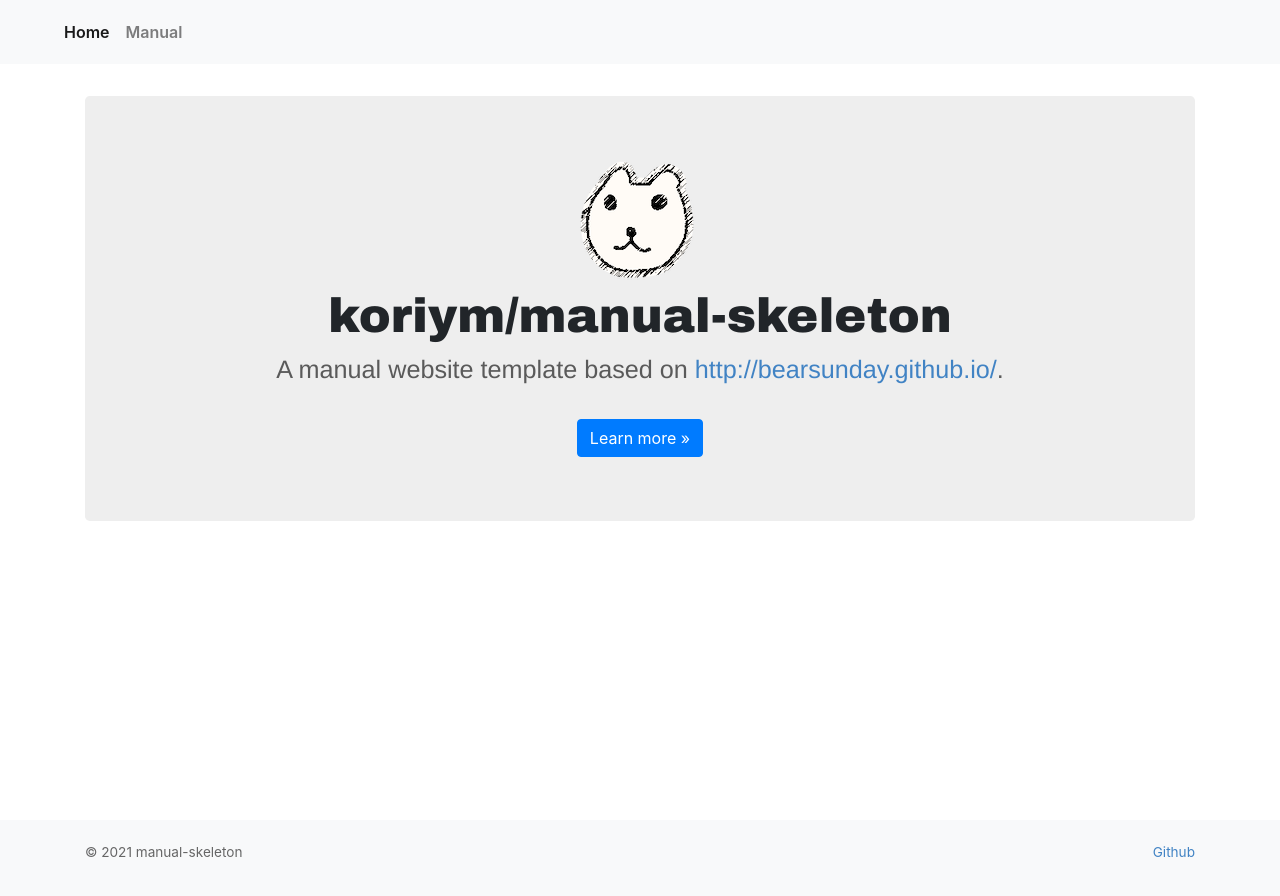
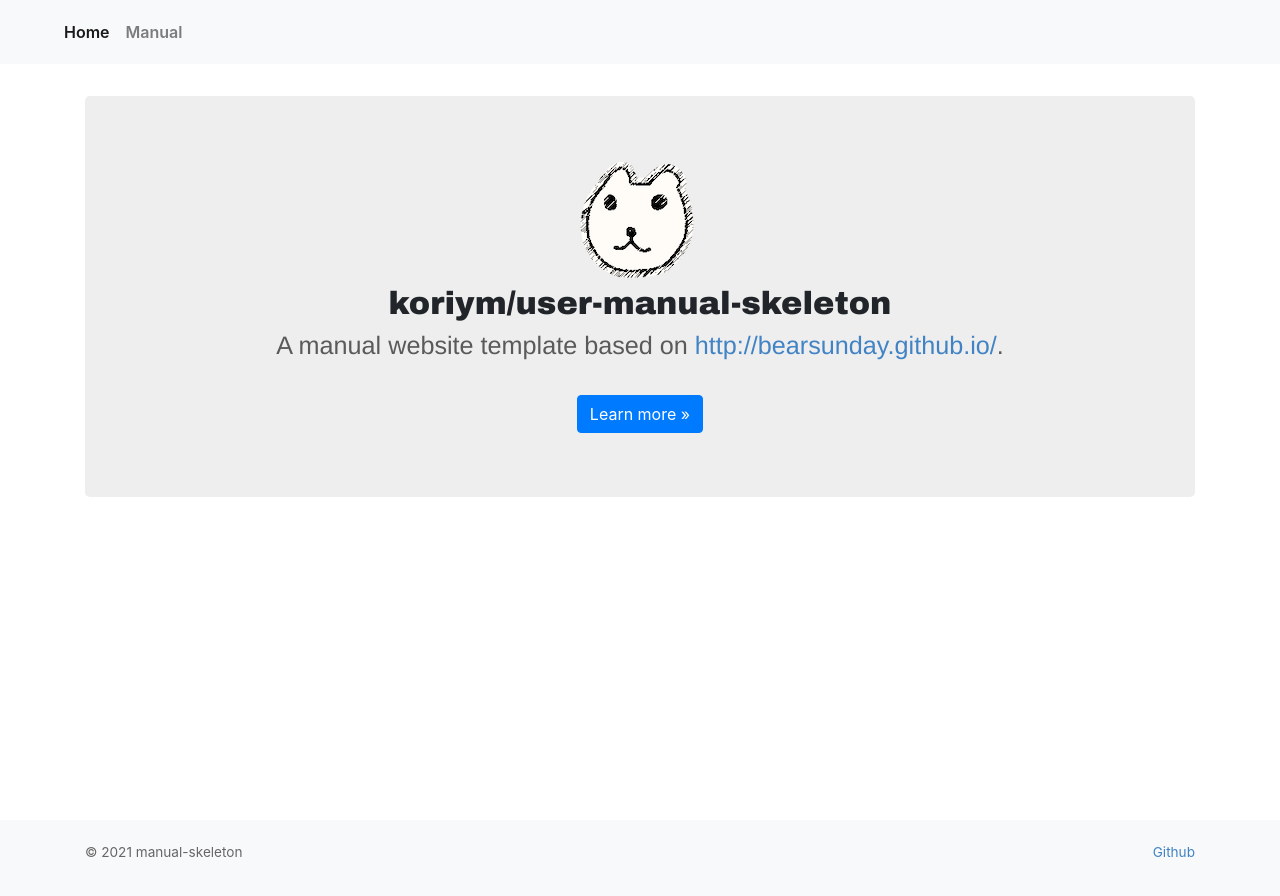
Before and after one commit to manual-skeleton-demo/manual-skeleton-demo.github.io, a Jekyll site: the page built from index.html, in a window 1280 px wide. Shown: the top 896 px of the page. Built offline with Jekyll 4.4.1, drawn with Linux system fonts in a browser that asks for light colours.

Commit message:
Update index.html

```diff
--- a/index.html
+++ b/index.html
@@ -5,7 +5,7 @@ category: Index
 ---
 <div class="jumbotron">
     <div><img src="./images/logo.png" alt="logo"></div>
-    <div style="font-size: xxx-large; font-family: 'Arial Black',serif">koriym/manual-skeleton</div>
+    <div style="font-size: xx-large; font-family: 'Arial Black',serif">koriym/user-manual-skeleton</div>
     <p>
         A manual website template based on <a href="http://bearsunday.github.io/">http://bearsunday.github.io/</a>.
     </p>
```
